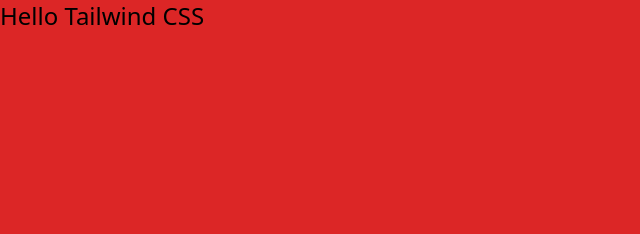
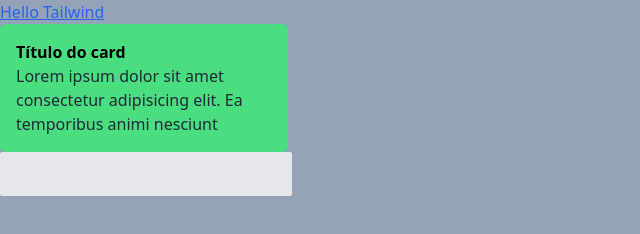
Before and after one commit to luissouzadeveloper/Tailwind-CSS, a website: page src/index.html in a window 1280 px wide. Shown: the whole page, without its empty margins (0-640 px from the left). Drawn offline with Linux system fonts and the light colour scheme.

Commit message:
Aula 10 - Estados

```diff
--- a/src/index.html
+++ b/src/index.html
@@ -3,12 +3,19 @@
 <head>
     <meta charset="UTF-8">
     <meta name="viewport" content="width=device-width, initial-scale=1.0">
-    <title>Responsividade</title>
+    <title>Estados</title>
 
     <!-- Tailwind -->
     <link rel="stylesheet" href="./output.css">
 </head>
-<body class="bg-gray-300 sm:bg-red-600">
-    <h1 class="text-sm sm:text-base md:text-xl lg:text-2xl">Hello Tailwind CSS</h1>
+<body class="bg-slate-400">
+    <h1 class="text-red-600 hover:text-blue-600 cursor-pointer hover:underline">Hello Tailwind</h1>
+
+    <div class="group w-72 bg-green-400 p-4 rounded-md">
+        <h4 class="font-bold group-hover:text-blue-800">Título do card</h4>
+        <p class="text-gray-800 group-hover:text-gray-900">Lorem ipsum dolor sit amet consectetur adipisicing elit. Ea temporibus animi nesciunt </p>
+    </div>
+
+    <input type="text" class="bg-gray-200 text-lg px-4 py-2 focus:text-red-600 rounded-sm hover:bg-gray-400" id="">
 </body>
 </html>
```
Also changed, not shown: src/output.css.
